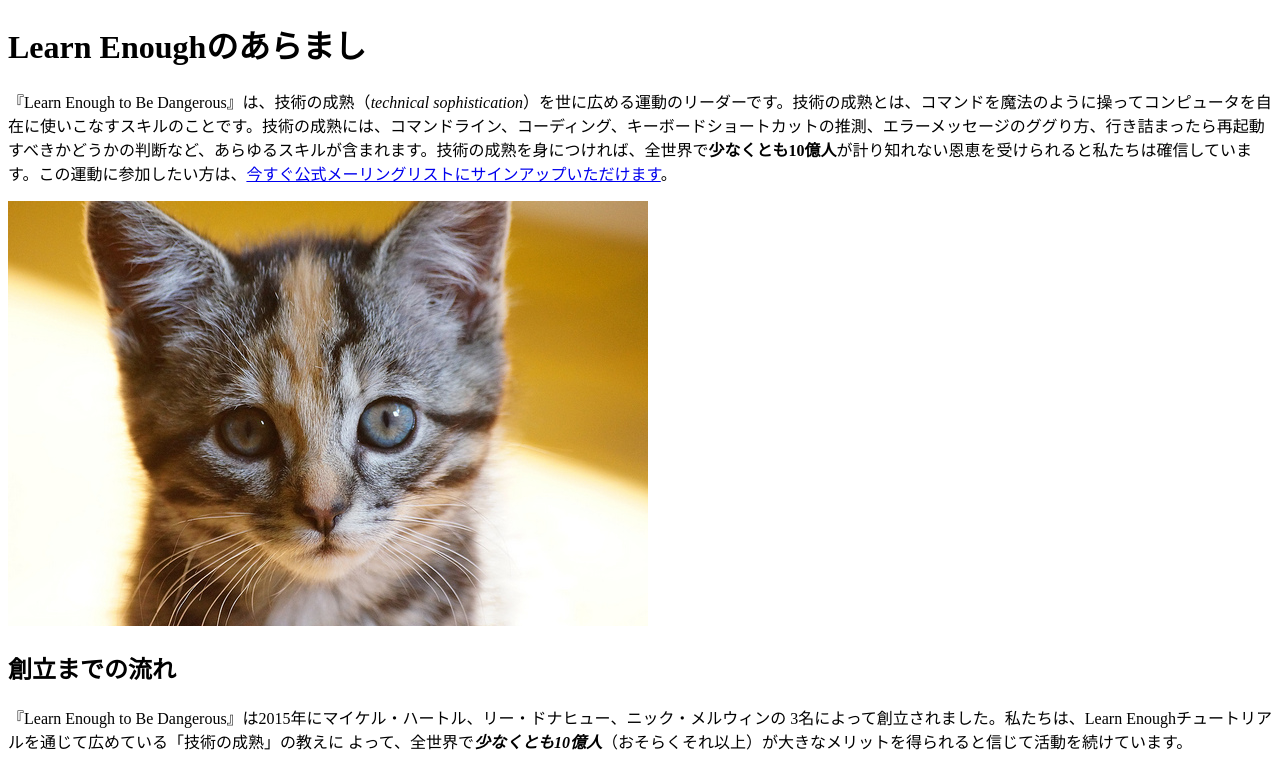
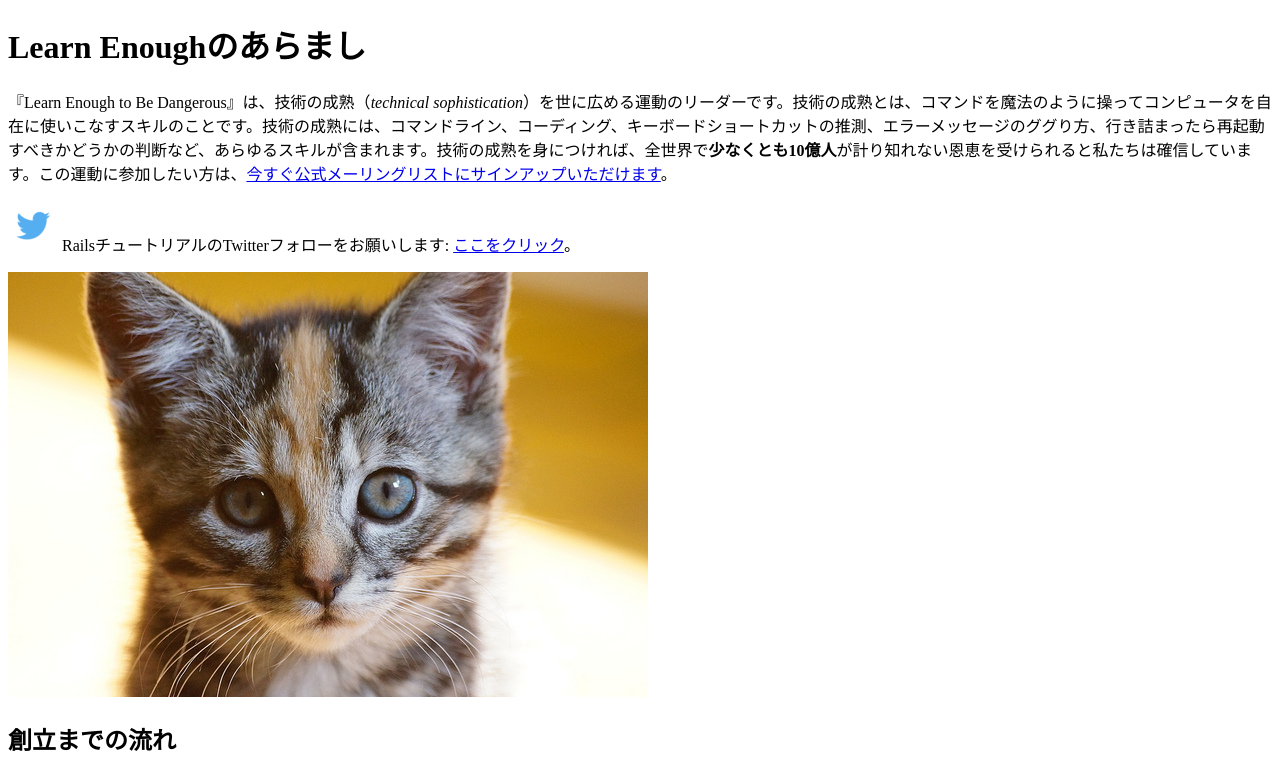
Before and after one commit to Rikuto-t/sample_website, a plain HTML site: page index.html in a window 1280 px wide. Shown: the top 766 px of the page. Drawn offline with Linux system fonts and the light colour scheme.

Commit message:
ツイッターアイコンと文言を追加

```diff
--- a/index.html
+++ b/index.html
@@ -15,8 +15,17 @@
       href="https://learnenough.com/email">今すぐ公式メーリングリストにサインアップいただけます<a href="https://learnenough.com/email"></a>。
   </p>
 
-  <img src="images/kitten.jpg" alt="愛くるしい子猫">
+  <p>
+    <a href="https://twitter.com/RailsTutorialJP" target="_blank" rel="noopener" style="text-decoration: none;">
+      <img src="images/small_twitter_logo.png">
+    </a>
+    RailsチュートリアルのTwitterフォローをお願いします:
+    <a href="https://twitter.com/RailsTutorialJP" target="_blank" rel="noopener">ここをクリック</a>。
+  </p>
 
+  <a href="https://www.flickr.com/photos/deborah_s_perspective/14144861329">
+    <img src="images/kitten.jpg" alt="愛くるしい子猫">
+  </a>
 
   <h2>創立までの流れ</h2>
   <p>
```
Also changed, not shown: images/small_twitter_logo.png (added).
